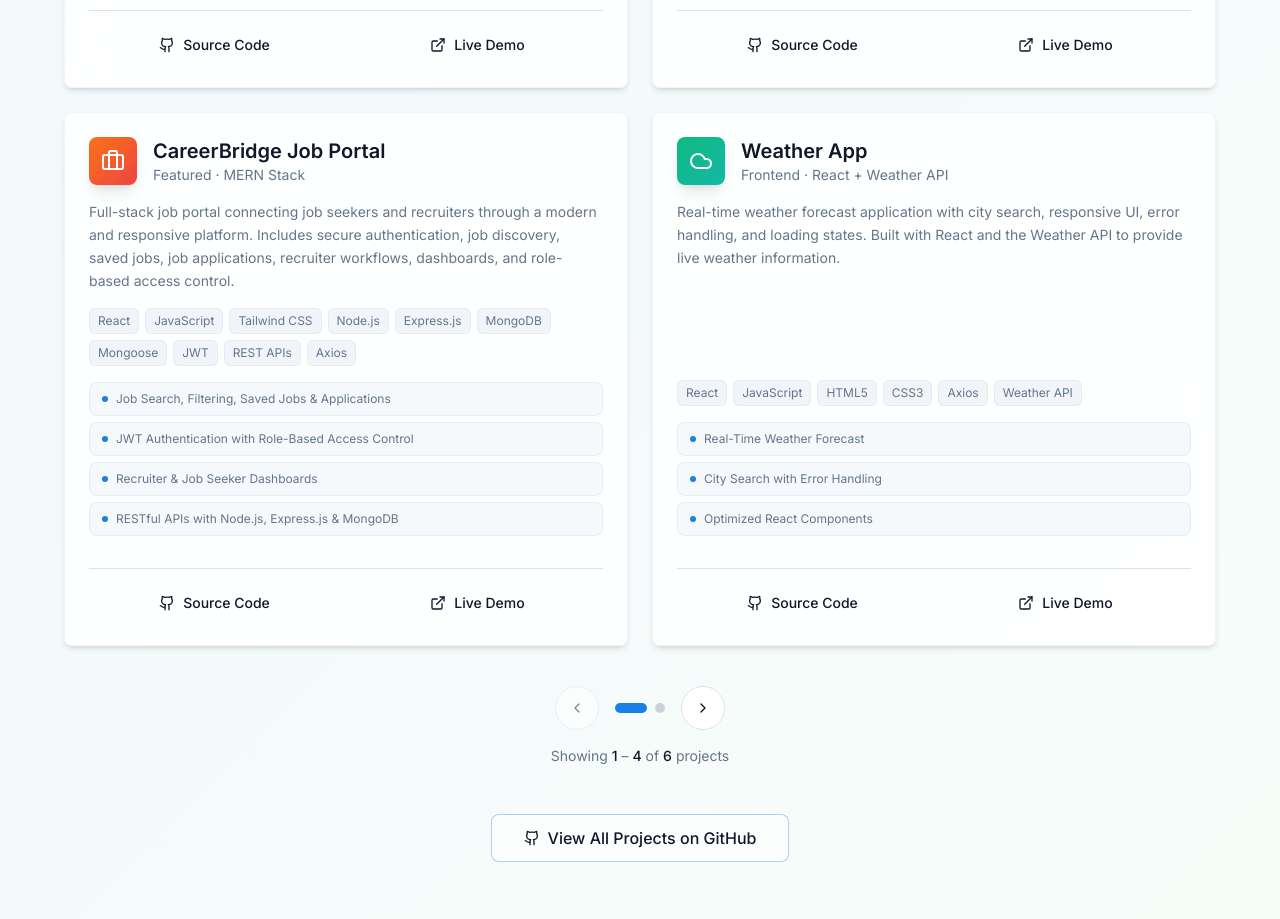
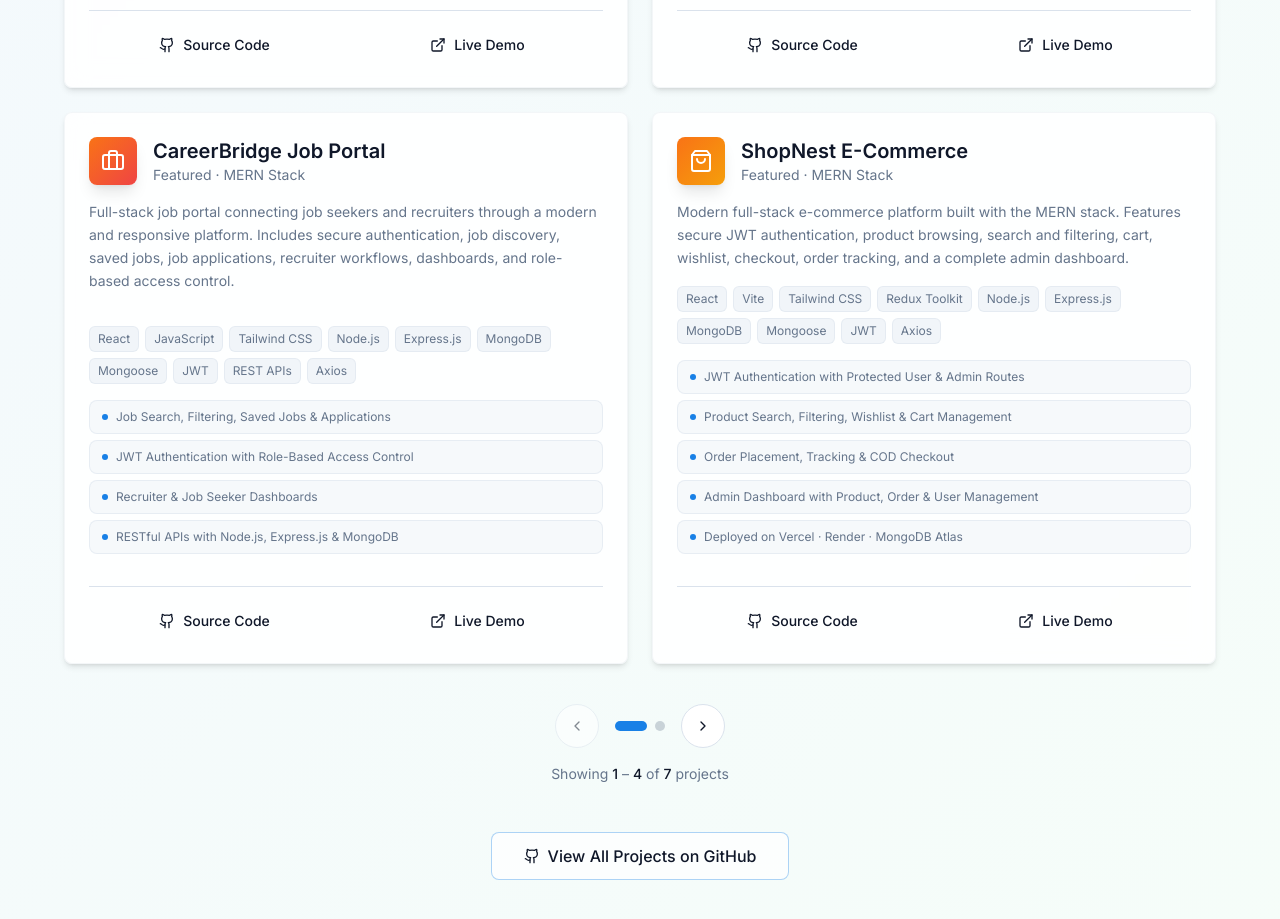
Before and after one commit to Rohitkumar968/rohitkumar-portfolio, a React (Vite) app: page / in a window 1280 px wide. Shown: the part 3700-4619 px from the top of the page. Built offline with nearby package versions, Linux system fonts and the light colour scheme; no server answers; the HTML template or start-up script is replaced by a standard one.

Commit message:
Add ShopNest e-commerce project

```diff
--- a/src/components/ProjectsSection.tsx
+++ b/src/components/ProjectsSection.tsx
@@ -10,6 +10,7 @@ import {
   Cloud,
   CircleDollarSign,
   Calculator,
+  ShoppingBag,
   Star,
   GitFork,
   Clock,
@@ -238,6 +239,7 @@ function ProjectCard({
 }
 
 const projects: Omit<ProjectCardProps, 'index'>[] = [
+  // 1. TravelNest AI
   {
     title: 'TravelNest AI',
     subtitle: 'Featured · MERN Stack + AI',
@@ -272,6 +274,7 @@ const projects: Omit<ProjectCardProps, 'index'>[] = [
     githubRepo: 'TravelNest-AI',
   },
 
+  // 2. AI Finance Manager
   {
     title: 'AI Finance Manager',
     subtitle: 'Featured · MERN Stack + AI',
@@ -306,6 +309,7 @@ const projects: Omit<ProjectCardProps, 'index'>[] = [
     githubRepo: 'ai-finance-manager',
   },
 
+  // 3. CareerBridge
   {
     title: 'CareerBridge Job Portal',
     subtitle: 'Featured · MERN Stack',
@@ -339,6 +343,44 @@ const projects: Omit<ProjectCardProps, 'index'>[] = [
     githubRepo: 'careerbridge',
   },
 
+  // 4. ShopNest
+
+  {
+    title: 'ShopNest E-Commerce',
+    subtitle: 'Featured · MERN Stack',
+    description:
+      'Modern full-stack e-commerce platform built with the MERN stack. Features secure JWT authentication, product browsing, search and filtering, cart, wishlist, checkout, order tracking, and a complete admin dashboard.',
+    tech: [
+      'React',
+      'Vite',
+      'Tailwind CSS',
+      'Redux Toolkit',
+      'Node.js',
+      'Express.js',
+      'MongoDB',
+      'Mongoose',
+      'JWT',
+      'Axios',
+    ],
+    icon: ShoppingBag,
+    color: 'from-orange-500 to-amber-500',
+    highlights: [
+      'JWT Authentication with Protected User & Admin Routes',
+      'Product Search, Filtering, Wishlist & Cart Management',
+      'Order Placement, Tracking & COD Checkout',
+      'Admin Dashboard with Product, Order & User Management',
+      'Deployed on Vercel · Render · MongoDB Atlas',
+    ],
+    githubUrl:
+      'https://github.com/Rohitkumar968/shopnest',
+    demoUrl:
+      'https://shopnest-ecommercerohit.vercel.app/',
+    githubOwner: 'Rohitkumar968',
+    githubRepo: 'shopnest',
+  },
+
+  // 5. Weather App
+
   {
     title: 'Weather App',
     subtitle: 'Frontend · React + Weather API',
@@ -367,6 +409,7 @@ const projects: Omit<ProjectCardProps, 'index'>[] = [
     githubRepo: 'My-Weather-App',
   },
 
+  // 6. Calculator App
   {
     title: 'Calculator App',
     subtitle: 'Frontend · HTML + CSS + JavaScript',
@@ -393,6 +436,7 @@ const projects: Omit<ProjectCardProps, 'index'>[] = [
     githubRepo: 'my-calculator',
   },
 
+  // 7. Personal Portfolio
   {
     title: 'Personal Portfolio',
     subtitle: 'Featured · React + TypeScript',
@@ -449,7 +493,31 @@ export function ProjectsSection() {
       return;
     }
 
+    /*
+     * Prevent browser focus from causing the page
+     * to jump when changing project pages.
+     */
     setCurrentPage(newPage);
+
+    requestAnimationFrame(() => {
+      const projectsSection =
+        document.getElementById('projects');
+
+      if (projectsSection) {
+        const rect =
+          projectsSection.getBoundingClientRect();
+
+        if (
+          rect.top < 0 ||
+          rect.top > window.innerHeight
+        ) {
+          projectsSection.scrollIntoView({
+            behavior: 'auto',
+            block: 'start',
+          });
+        }
+      }
+    });
   };
 
   const nextPage = () => {
@@ -518,8 +586,12 @@ export function ProjectsSection() {
           </motion.p>
         </div>
 
-        {/* Projects container with stable height */}
-        <div className="max-w-6xl mx-auto min-h-[2100px] md:min-h-[900px]">
+        {/*
+          Fixed/stable project area.
+          This prevents the section from jumping when
+          switching between project pages.
+        */}
+        <div className="max-w-6xl mx-auto min-h-[2050px] md:min-h-[900px]">
           <AnimatePresence
             mode="wait"
             initial={false}
```
